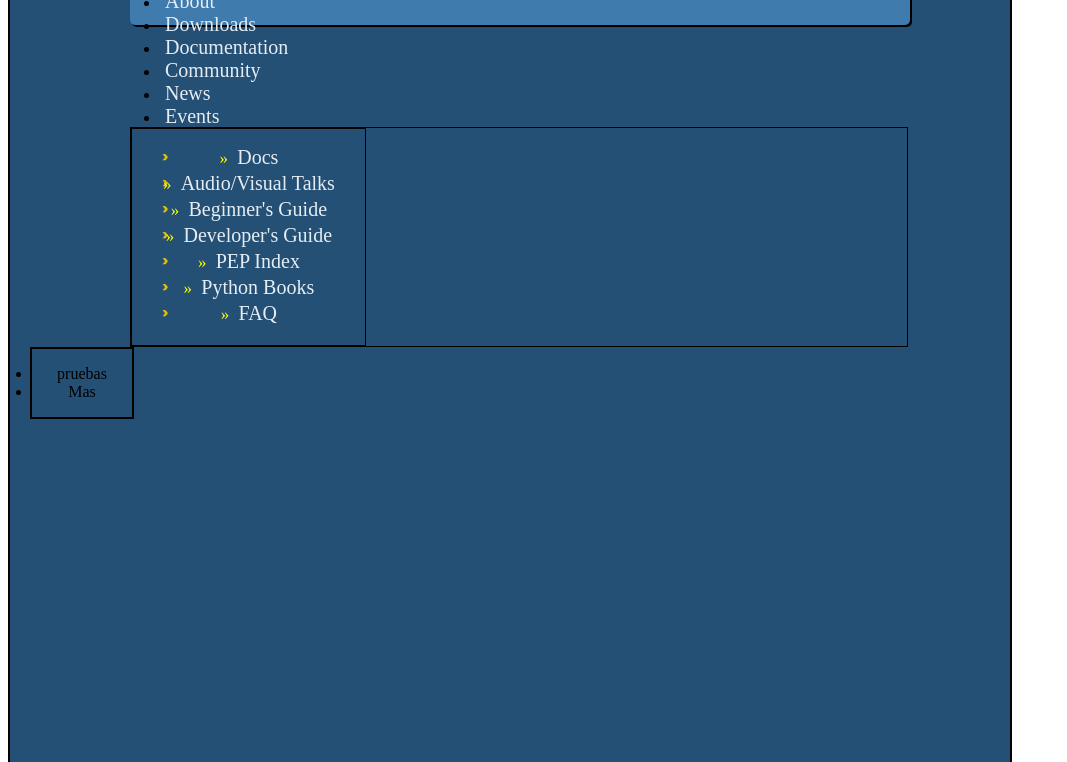
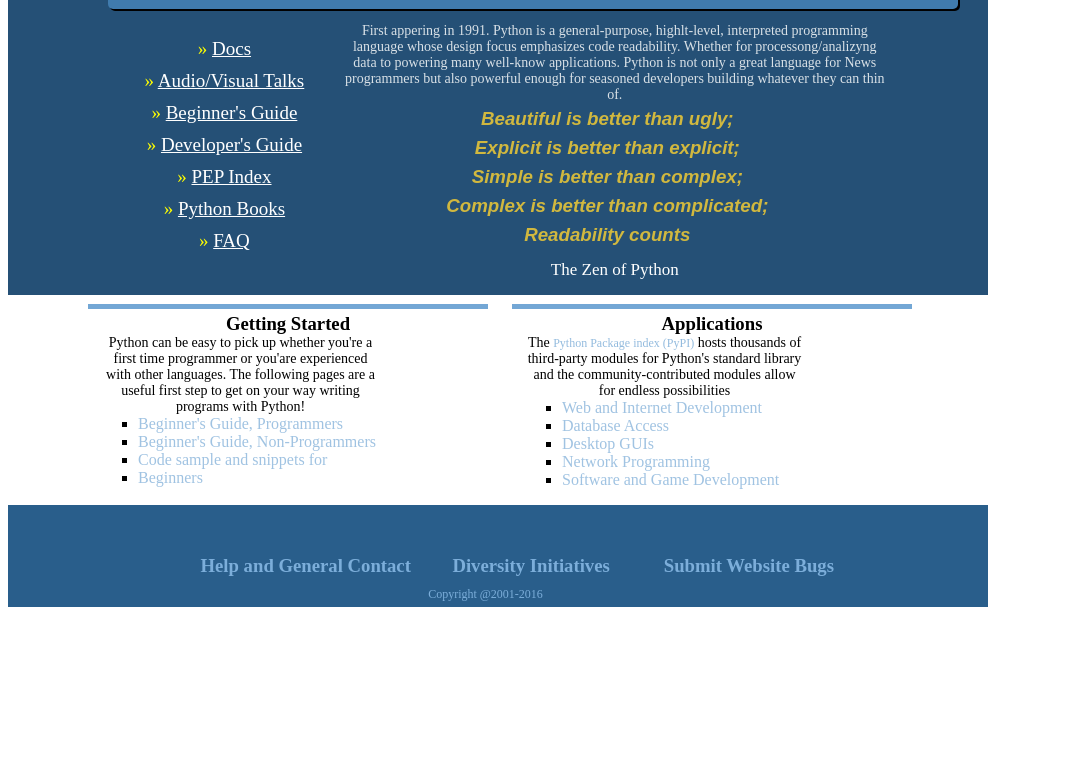
Before and after one commit to arnaldoquezada/CSS-About-Python, a plain HTML site: page index.html in a window 1280 px wide. Shown: the part 180-942 px from the top of the page, without its empty margins (0-1067 px from the left). After the commit the page ends 800 px from the top, so only its background shows below. Drawn offline with Linux system fonts and the light colour scheme.

Commit message:
Finalizado, faltan detallitos en parafo centro

```diff
--- a/index.html
+++ b/index.html
@@ -1,5 +1,6 @@
 <!DOCTYPE html>
 <html lang="en">
+
 <head>
     <meta charset="UTF-8">
     <meta http-equiv="X-UA-Compatible" content="IE=edge">
@@ -7,6 +8,7 @@
     <link rel="stylesheet" href="style.css">
     <title>Acerca de Python</title>
 </head>
+
 <body>
     <!-- Main contener    -->
     <div class="main-wrapper">
@@ -16,7 +18,7 @@
             </div>
             <div class="head-container-mid">
                 <div class="head-logo-box">
-                    <img src="/img/python.png" alt="logo Python" width="350" height="96" >
+                    <img src="/img/python.png" alt="logo Python" width="350" height="96">
                 </div>
                 <div class="head-search-box">
                     <input type="text" placeholder="Search">
@@ -27,7 +29,7 @@
 
             </div>
         </div>
-        <!-- Nav Bar -->
+        <!-- Nav Bar wrapper-->
         <div class="nav-wrapper">
             <ul>
                 <li><a href="#">About</a></li>
@@ -50,16 +52,78 @@
                     <li><a href="#">FAQ</a></li>
                 </ul>
             </div>
+            <div class="content-box">
+                <p>First appering in 1991. Python is a general-purpose, highlt-level, interpreted programming
+                    language whose design focus emphasizes code readability. Whether for processong/analizyng
+                    data to powering many well-know applications. Python is not only a great language for News
+                    programmers but also powerful enough for seasoned developers building whatever they can thin
+                    of.
+                </p>
+                <div id="textos-h">
+                    <h3>Beautiful is better than ugly;</h3>
+                    <h3>Explicit is better than explicit;</h3>
+                    <h3>Simple is better than complex;</h3>
+                    <h3>Complex is better than complicated;</h3>
+                    <h3>Readability counts</h3>
+                    <p>The Zen of Python</p>
+                </div>
+            </div>
+
         </div>
-        <!-- Nav Bar -->
-        <div class="test">
-          <ul>
-            <li>pruebas</li>
-            <li>Mas</li>
-        </ul>
+        <!-- end Nav Bar  wrapper-->
+        <div class="center-content">
+            <div class="line-1">
+
+            </div>
+            <div class="line-2">
+
+            </div>
+            <div class="text-1">
+                    <h3>Getting Started</h3>
+                    <p>Python can be easy to pick up whether you're
+                        a first time programmer or you'are experienced
+                        with other languages. The following pages are
+                        a useful first step to get on your way writing
+                        programs with Python!
+                    </p>
+                    <ul>
+                        <li><a href="#">Beginner's Guide, Programmers</a></li>
+                        <li><a href="#">Beginner's Guide, Non-Programmers</a></li>
+                        <li><a href="#">Code sample and snippets for</a></li>
+                        <li><a href="#">Beginners</a></li>
+                    </ul>
+            </div>
+            <div class="text-2">
+                    <h3>Applications</h3>
+                    <p>The <a href="#" style="color: #93bbde; text-decoration: none; font-size: 12px;">Python Package index (PyPI)</a> hosts thousands of third-party modules for Python's
+                        standard library and the community-contributed modules allow for endless possibilities
+
+                    </p>
+                    <ul>
+                        <li><a href="#">Web and Internet Development</a></li>
+                        <li><a href="#">Database Access</a></li>
+                        <li><a href="#">Desktop GUIs</a></li>
+                        <li><a href="#">Network Programming</a></li>
+                        <li><a href="#">Software and Game Development</a></li>
+
+                    </ul>
+            </div>
+        </div>
+        <div class="footer-wrapper">
+            <div class="link-1">
+                <h3><a href="#">Help and General Contact</a> </h3>
+            </div>
+            <div class="link-2">
+                <h3><a href="#">Diversity Initiatives</a> </h3>
+            </div>
+            <div class="link-3">
+                <h3><a href="#">Submit Website Bugs</a> </h3>
+            </div>
+            <p>Copyright @2001-2016</p>
         </div>
 
     </div>
     <!-- Main contener    -->
 </body>
+
 </html>
--- a/style.css
+++ b/style.css
@@ -4,13 +4,13 @@
 }
 .main-wrapper{
     width: 970px;
-    height: 1100px;
+
     background-color:#255076 ;
-    border: black solid 2px;
-    padding: 0px 10px 0px 20px;
+    padding: 0px 10px 0px 0px;
 }
 .head-wrapper{
     width: 970px;
+    height: 133px;
     background-color:#255076 ;
 }
 
@@ -19,7 +19,9 @@
     display: inline-block;
     margin-left: 765px;
     font-size: 13px;
-
+}
+.head-container-top p{
+    margin-top: 12px;
 }
 .head-container-top a{
     color: #a19622;
@@ -55,7 +57,7 @@
     margin:12px 0px 5px 50px;
     border-color: #c0c0c0 1px;
     display: inline-block;
-    box-shadow: 1px 1px black;
+    /* box-shadow: 1px 1px black; */
     font-size:12px ;
     color: #cdcdcd;
 }
@@ -75,73 +77,188 @@
 }
 
 .nav-wrapper{
-    height: 45px;
-    width: 750px;
+    height: 48px;
+    width: 830px;
     display: inline-block;
     margin-left: 100px;
     list-style: none;
     background-color:#407bad ;
     box-shadow: 2px 2px;
-    padding: 0px 0px 0px 30px;
+    padding: 0px 0px 0px 20px;
     border-radius: 5px;
-    margin-top: 20px;
+    margin-top: 0px;
 }
 .nav-wrapper ul{
     margin:10px 0px 0px 0px ;
 }
-.nav-wrapper > li, a {
+.nav-wrapper li, .nav-wrapper a{
     list-style: none;
     text-decoration: none;
     color: #e5edf3;
-    font-size: 20px;
-    margin-top: 0px;
+    font-size: 23px;
+    margin: 0px;
     display: inline;
-    margin-left: 5px;
+    margin-left: 20px;
+
 }
 .nav-content-wrapper{
     width: 80%;
-    border: black solid 1px;
     display:inline-block;
     margin-left: 100px;
+    margin-bottom: 10px;
 
 }
 .vert-nav-box{
     height: 80%;
     width: 30%;
-    border: black solid 1px;
+    /* border: black solid 1px; */
     display:inline-block;
     text-align: center;
 }
 .vert-nav-box ul{
-    font-size: 17px;
+    font-size: 19px;
     display: inline-block;
     list-style: none;
+    text-decoration: none;
 
 }
-.vert-nav-box li{
+
+.vert-nav-box li, .vert-nav-box a{
     padding: 0px;
-    margin-bottom: 3px;
-<<<<<<< HEAD
-    text-decoration: underline;
-    background-image: url(/img/Arrow.png) ;
-    background-repeat: no-repeat;
-    background-position:0px 50%;
-    background-size: 7px 7px;
-    padding-left: 1px;
-=======
+    margin-bottom: 5px;
+    color: white;
+    margin-top: 10px;
 
->>>>>>> 688871505e4e868a7749d9e8b10371e8d12baaa0
+
 }
-
 .vert-nav-box li::before{
     content: "\0BB \020";
     color: yellow;
-
+}
+.content-box{
+    /* border: 1px solid black; */
+    width: 525px;
+    display: inline-block;
+    vertical-align: top;
 
 }
-.test{
-    border: 2px black solid;
+.content-box p{
+    text-align: center;
+    width: 540px;
+    color: #d9e1e7;
+    font-size: 14px;
+    text-align:center;
+    margin-top: 14px;
+}
+
+.center-content{
+    background-color: white;
+    width: 980px;
     display: inline-block;
-    width: 100px;
+}
+.text-1 h3, .text-2 h3{
+    padding: 0;
+    margin: 0;
+    color: black;
+}
+.text-1 p, .text-2 p{
+    padding: 0px 110px 0 15px;
+    margin: 0;
+    color: black;
+    font-size: 14px;
     text-align: center;
 }
+.text-1 ul li, .text-2 ul li{
+    margin-left: 50px;
+}
+.text-1 ul, .text-2 ul{
+    margin-top:0px;
+    list-style-type: square;
+}
+.text-1 a, .text-2 a{
+    text-decoration: none;
+    color: #a0c3e2;
+}
+
+.line-1{
+    background-color:#73a7d5;
+    width: 400px;
+    height: 5px;
+    display: inline-block;
+    margin-left: 80px;
+    margin-right: 20px;
+}
+.line-2{
+    background-color:#73a7d5;
+    width: 400px;
+    height: 5px;
+    display: inline-block;
+}
+.text-1{
+    width: 400px;
+    display: inline-block;
+    margin-left: 80px;
+    margin-right: 20px;
+    vertical-align: top;
+}
+
+.text-2{
+    width: 400px;
+    display: inline-block;
+    vertical-align: top;
+}
+
+#textos-h h3{
+    color: #d1b83f;
+    padding: 0;
+    text-align: center;
+    margin: 0px 0px 7px 0px;
+    font-style: italic;
+    font-family:Arial;
+    display: block;
+
+}
+#textos-h p{
+    color: white;
+    font-size: 17px;
+}
+
+.footer-wrapper{
+    background-color: #295e8b;
+    width: 980px;
+    display: inline-block;
+}
+
+.footer-wrapper a, h3, p{
+    text-decoration: none;
+    cursor: pointer;
+    color: #7caeda;
+    text-align: center;
+    margin: 50px 25px 5px 0px;
+}
+
+.footer-wrapper p{
+    padding: 0;
+    margin-top: 5px;
+    margin-bottom: 5px;
+    font-size: 12px;
+}
+
+.link-1{
+    /* border: 1px solid black; */
+    display:inline-block;
+    margin-left: 180px;
+}
+.link-1 h3{
+    width: 100%;
+
+}
+.link-2{
+
+    /* border: 1px solid black; */
+    display:inline-block;
+}
+.link-3{
+    /* border: 1px solid black; */
+    display:inline-block;
+}
```
